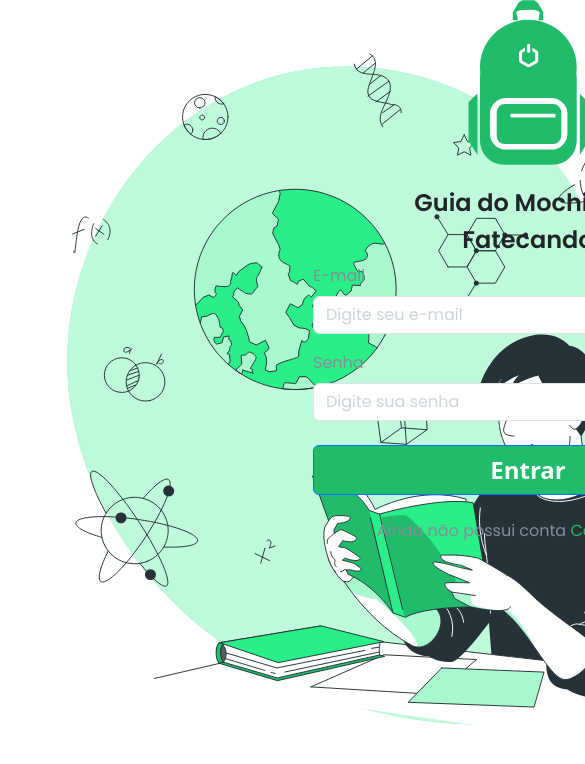
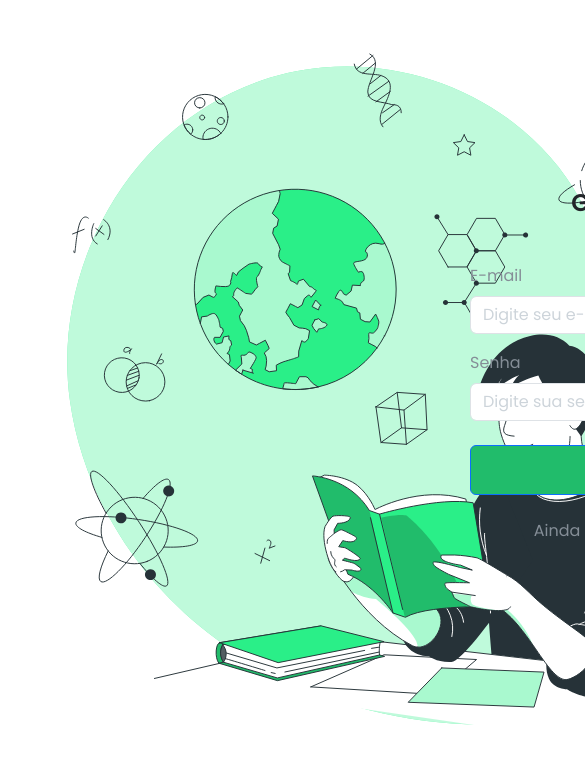
Before and after one commit to EAn022/Synas_angular_mockup, an Angular app in the folder guiaMochileiroFatecando/: page / in a window 390 px wide. Shown: the top 764 px of the page, 585 px wide, since content can reach past the window. Built offline with nearby package versions, Linux system fonts and the light colour scheme.

Commit message:
update: image responsivity

```diff
--- a/guiaMochileiroFatecando/src/app/login/login.component.scss
+++ b/guiaMochileiroFatecando/src/app/login/login.component.scss
@@ -1,7 +1,3 @@
-#container{
-
-}
-
 section{
     display: flex;
     max-width: 600px;
@@ -9,7 +5,7 @@ section{
 }
 
 #container-image{
-    max-width: 70vw;
+    min-width:430px;
 }
 
 #container-form{
```
